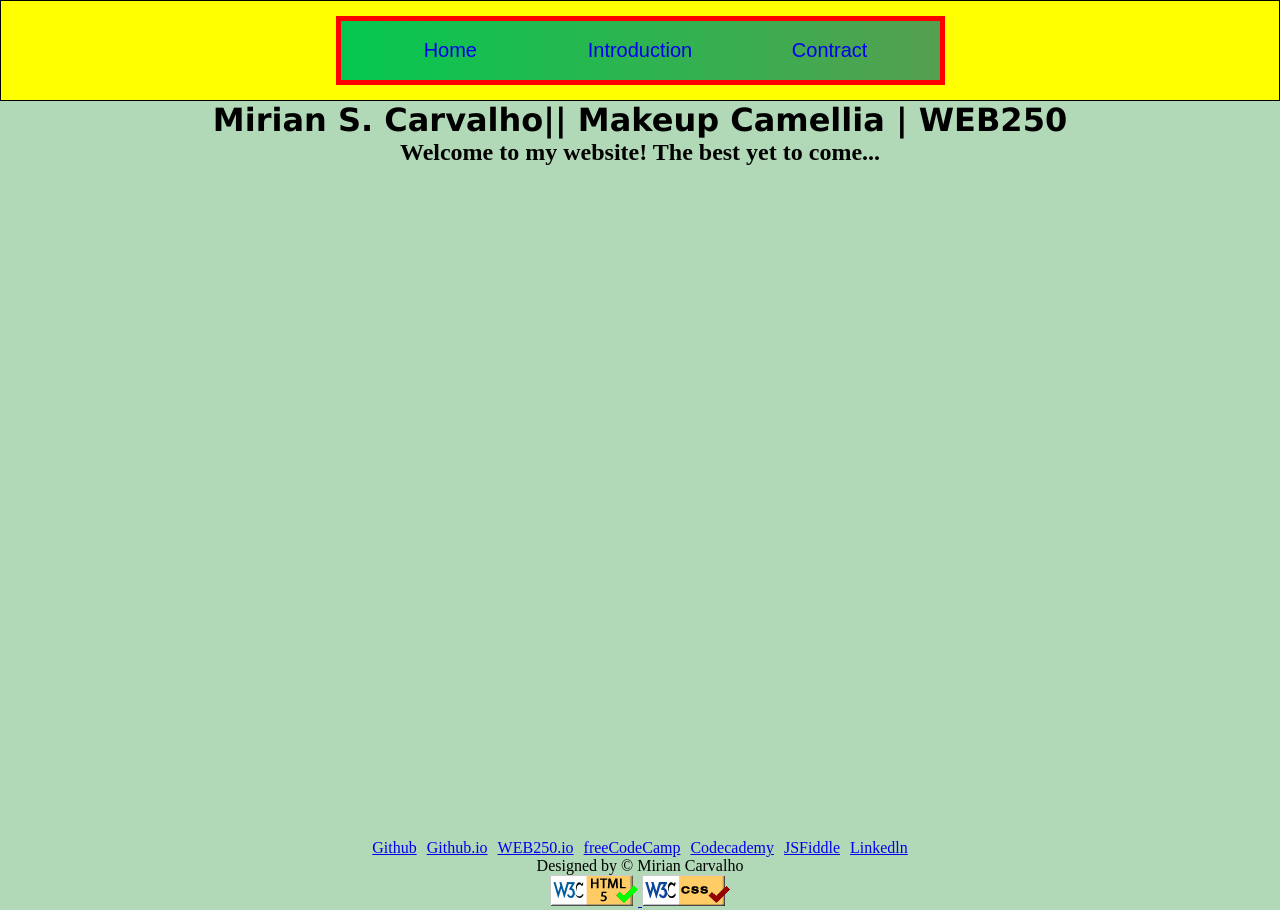
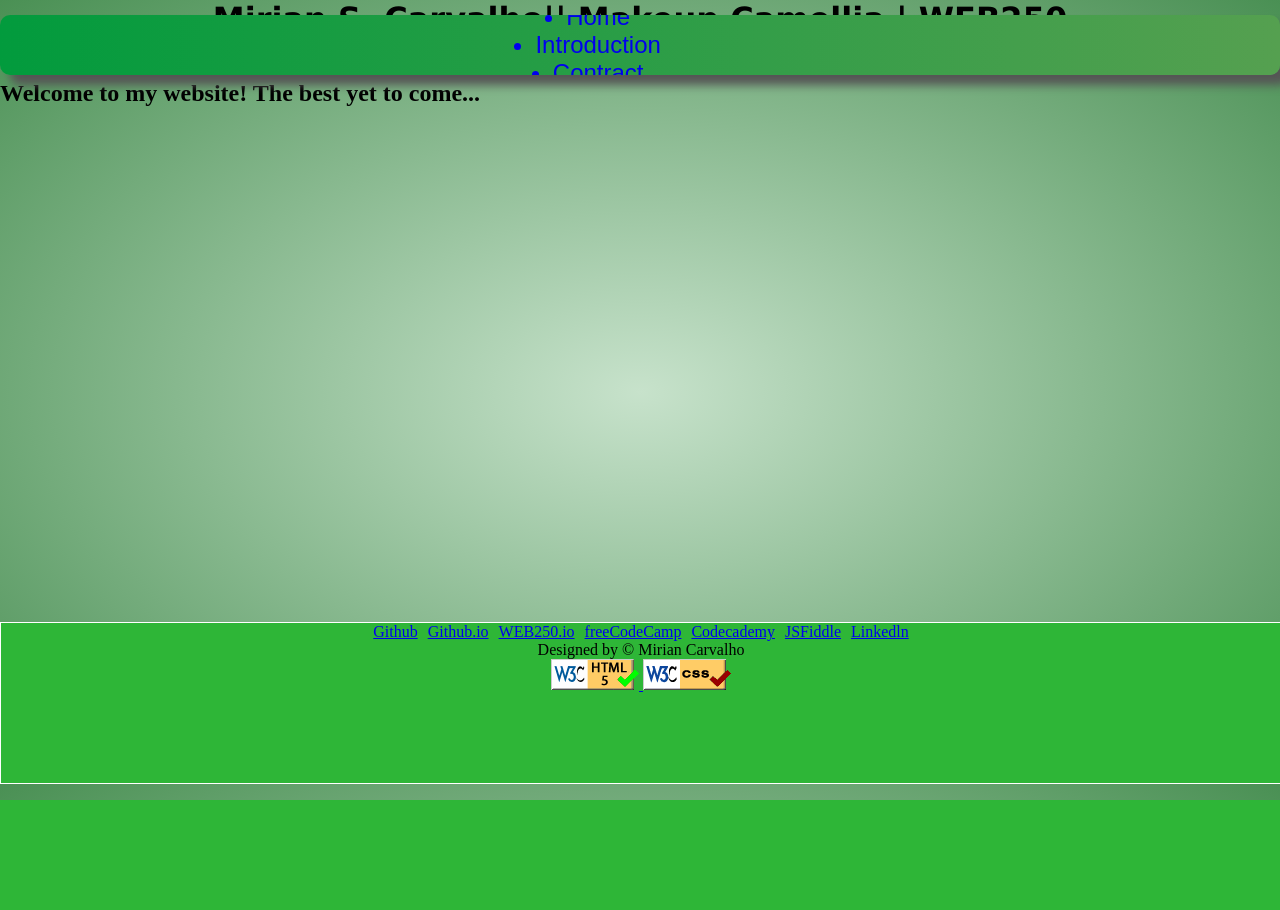
Before and after one commit to Mirian14/web250_old, a PHP site: page / in a window 1280 px wide. After the commit the page ends 800 px from the top, so only its background shows below. Run offline with PHP 8.4, Linux system fonts and the light colour scheme.

Commit message:
"modified"

```diff
--- a/styles/default.css
+++ b/styles/default.css
@@ -15,10 +15,12 @@
 
 header {
     text-align: center;
+    min-height: 10vh;
 }
 
 body {
-    background-color: #B1D8B7;
+    background: radial-gradient(#c7e2cb 0%, #4a9054 100%);
+    position: relative;
 }
 
 h1 {
@@ -26,82 +28,132 @@ h1 {
     font-family: verdana;
 }
 
-figure img {
-    width: 100px;
-    margin-left: 200px;
-    margin-right: 200px;
+main {
+    min-height: 88vh;
 }
 
 footer {
     text-align: center;
+    border: 1px solid white;
+    background-color: rgb(46, 182, 55);
+    bottom: 0;
+    position: absolute;
+    width: 100%;
+    height: 20vh;
+
 }
 
 /* -------------------- */
 
 /* Classes */
-.link{
+.link {
+    display: flex;
+    justify-content: center;
+    align-items: center;
     cursor: pointer;
     text-decoration: none;
+    width: 33.3%;
+    text-align: center;
+    height: 100%;
 }
 
 .link:hover{
     color: #FFF;
+    background-color: #55A050;
 
 }
 
+.active {
+    background-color: #3ba133;
+}
+
 .nav {
-    border: 1px solid;
-    background-color: yellow;
     display: flex;
     justify-content: center;
 }
 
 .navheader {
-    width: 50%;
+    display: flex;
+    justify-content: space-around;
+    align-items: center;
+    list-style: none;
+    font-family: sans-serif;
+    font-size: x-large;
+    height: 60px;
+    margin: 15px;
+    border-radius: 10px;
+    box-shadow: 10px 10px 10px #555;
+    background: linear-gradient(90deg, #029b3d 0%, #55A050 100%);
+    width: 100%;
+    overflow: hidden;
+    position:fixed
 }
 
-.navheader ul {
-    display: flex;
-    justify-content: space-around;
-    list-style: none;
-    font-family: sans-serif;
-    font-size: 20px;
-    padding: 15px;
-    border: 5px solid red;
-    margin: 15px;
-    background: linear-gradient(90deg, #05C850 0%, #55A050 100%);
-}
-
-.navheader li {
-    width: 150px;
-    padding: 3px;
-    text-align: center;
-}
 
 .divfirst {
     align-items: center;
 }
 
-.divintro {
-    display: flex;
-    justify-content: center;
+.main .divintro {
     text-align: center;
-    margin-left: 200px;
-    margin-right: 200px;
+    margin-top: 20px;
     height: 700px;
 }
 
 .contract {
     max-width: 600px;
     margin: auto;
-    padding: 20 px;
+    padding: 20px;
     text-align: center;
+    border: 1px solid rgb(152, 196, 152) ;
+    border-radius: 20px;
+    box-shadow: 10px 10px 10px 10px #414040;
 }
 
 .navfooter ul li {
     display: inline;
     padding: 3px;
 }
+
+.title-main {
+    width: 100%;
+    text-align: center;
+}
+
+.container-main {
+    width: 100%;
+    text-align: center;
+}
+
+.image {
+    display: flex;
+    justify-content: center;
+    margin-right: 20px;
+}
+
+
+
+.image figure img {
+    width: 200px;
+    border-radius: 25px;
+}
+
+.content-introduction {
+    display: flex;
+    padding: 20px;
+}
+
+.container-itens-introduction {
+    width: 70%;
+    height: 100%;
+    border-right: 2px solid #555;
+    border-bottom: 2px solid #555;
+    border-radius: 20px;
+    padding: 30px;
+
+}
+
+
 /* -------------------- */
 
 /* Id */
```
